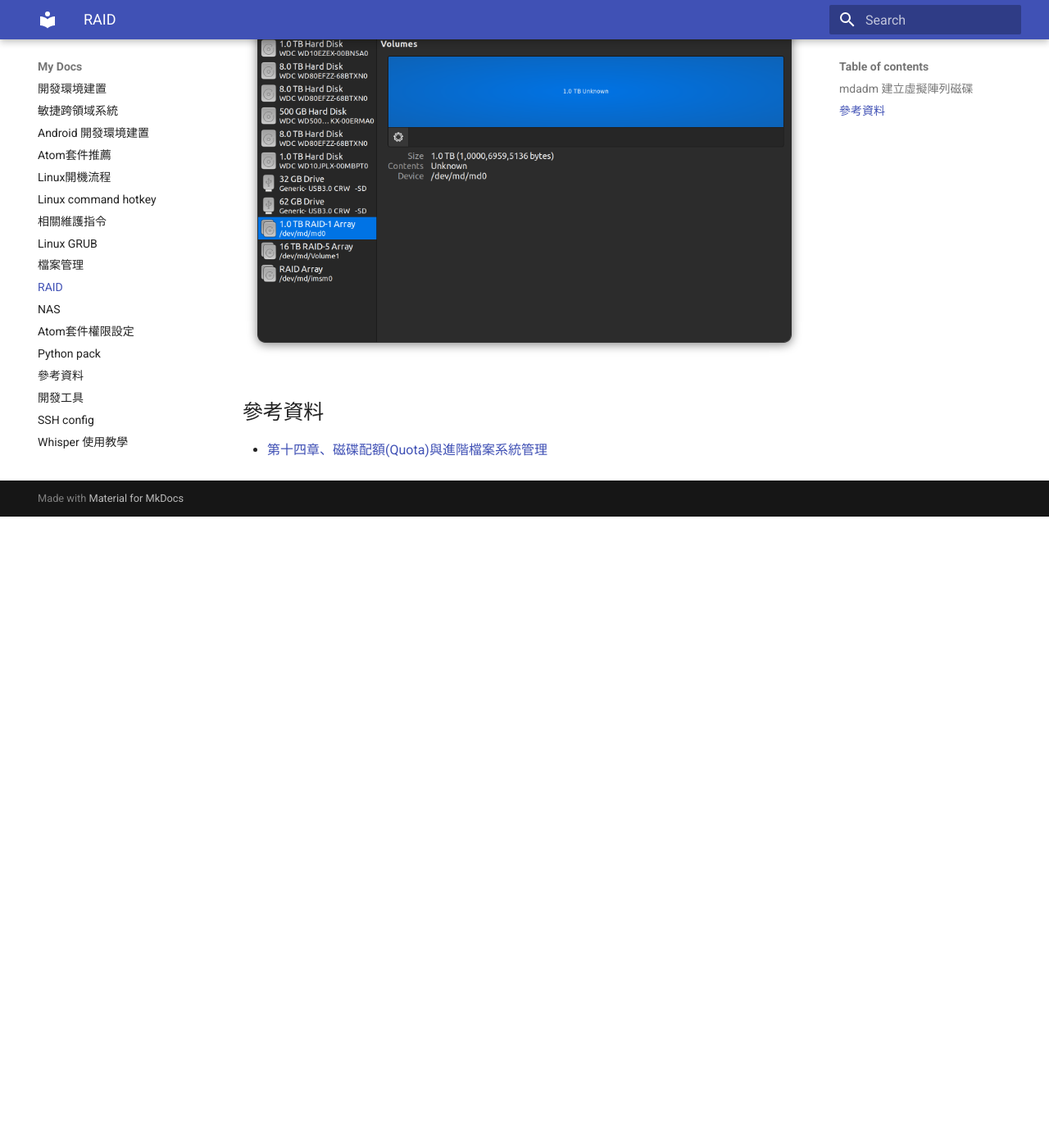
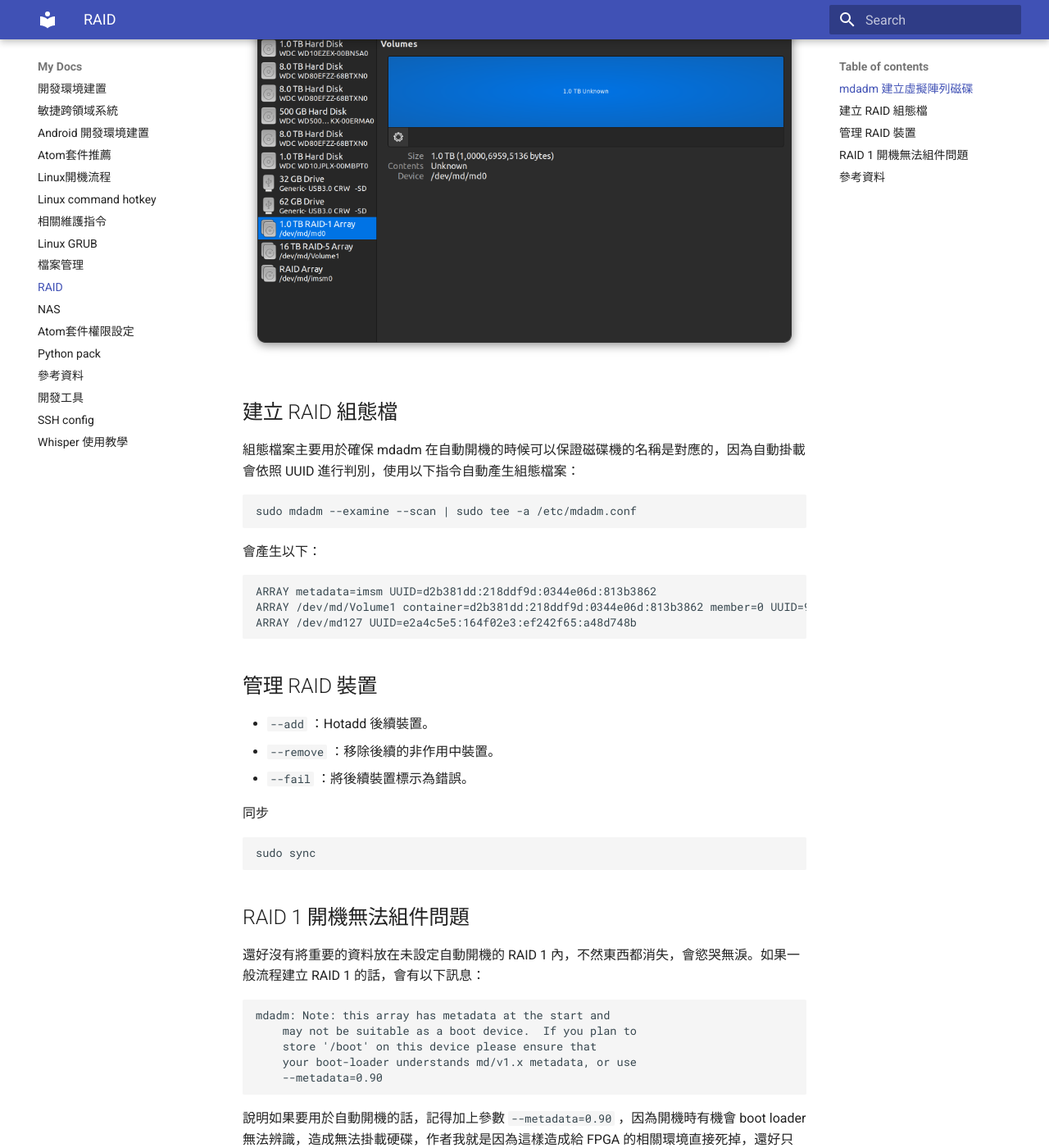
Before and after one commit to TSVS-Special-Topic-Group/Development-Environment-Build, an MkDocs documentation site: the page built from docs/mdadm-raid.md, in a window 1280 px wide and 1400 px high, scrolled down 2682 px. Shown: the whole window at 82% size. Built offline with MkDocs 1.6.1 and Material for MkDocs 9.7.7, drawn with Linux system fonts in a browser that asks for light colours; before the commit the page ends 3312 px from its top, so only the background shows below that; some of the changed text lies outside the part shown.

Commit message:
Relate #2 ! 提交將新增可怕問題，開機無法組建RAID
修改項目:

模組:

````diff
--- a/docs/mdadm-raid.md
+++ b/docs/mdadm-raid.md
@@ -70,7 +70,7 @@ nvme0n1     259:0    0   1.9T  0 disk
 └─nvme0n1p9 259:9    0 197.8G  0 part
 ```
 
-因此我用以下參數進行建立空間。因為 RAID 1 為一整個區塊，因此 `--chunk` 部份可以不用加上。
+因此我用以下參數進行建立空間。因為 RAID 1 為一整個區塊，因此 `--chunk` 部份可以不用加上。 **如果是要用在開機使用，要多加一個參數 `--metadata=0.90` ，後續章節有說明**
 
 ```bash
 sudo mdadm --create /dev/md/md0 --auto=yes --level=1 --chunk=256K --raid-devices=2 --spare-devices=0 /dev/sd{a,f}
@@ -96,7 +96,7 @@ mdadm: array /dev/md/md0 started.
 mdadm: timeout waiting for /dev/md/md0
 ```
 
-此時可以使用 `mdadm -detail /dev/md/md0` 查詢相關資料。
+此時可以使用 `sudo mdadm -detail /dev/md/md0` 查詢相關資料。
 
 ```text
 /dev/md/md0:
@@ -133,6 +133,54 @@ Consistency Policy : bitmap
 
 ![2023-04-19-03-04-07](assets/2023-04-19-03-04-07.png)
 
+## 建立 RAID 組態檔
+
+組態檔案主要用於確保 mdadm 在自動開機的時候可以保證磁碟機的名稱是對應的，因為自動掛載會依照 UUID 進行判別，使用以下指令自動產生組態檔案：
+
+```bash
+sudo mdadm --examine --scan | sudo tee -a /etc/mdadm.conf
+```
+
+會產生以下：
+
+```bash
+ARRAY metadata=imsm UUID=d2b381dd:218ddf9d:0344e06d:813b3862
+ARRAY /dev/md/Volume1 container=d2b381dd:218ddf9d:0344e06d:813b3862 member=0 UUID=926f3af9:4ad9d37b:f2761048:8c3ec4de
+ARRAY /dev/md127 UUID=e2a4c5e5:164f02e3:ef242f65:a48d748b
+```
+
+## 管理 RAID 裝置
+
+- `--add` ：Hotadd 後續裝置。
+- `--remove` ：移除後續的非作用中裝置。
+- `--fail` ：將後續裝置標示為錯誤。
+
+同步
+
+```bash
+sudo sync
+```
+
+## RAID 1 開機無法組件問題
+
+還好沒有將重要的資料放在未設定自動開機的 RAID 1 內，不然東西都消失，會慾哭無淚。如果一般流程建立 RAID 1 的話，會有以下訊息：
+
+```text
+mdadm: Note: this array has metadata at the start and
+    may not be suitable as a boot device.  If you plan to
+    store '/boot' on this device please ensure that
+    your boot-loader understands md/v1.x metadata, or use
+    --metadata=0.90
+```
+
+說明如果要用於自動開機的話，記得加上參數 `--metadata=0.90` ，因為開機時有機會 boot loader 無法辨識，造成無法掛載硬碟，作者我就是因為這樣造成給 FPGA 的相關環境直接死掉，還好只是程式而非撰寫資料，會需要花時間將所有程式下載回來。
+
+```bash
+sudo mdadm --create /dev/md/md0 --auto=yes --level=1 --chunk=256K --raid-devices=2 --spare-devices=0 /dev/sd{a,f} --metadata=0.90
+```
+
 ## 參考資料
 
 - [第十四章、磁碟配額(Quota)與進階檔案系統管理](https://linux.vbird.org/linux_basic/centos7/0420quota.php)
+- [在 Oracle Linux 上建置軟體 RAID 陣列](https://docs.oracle.com/zh-tw/learn/ol-mdadm/#introduction)
+- [阿就操場啊~](https://2formosa.blogspot.com/2017/04/mdadm-raid1-boot-metadata.html)
````
